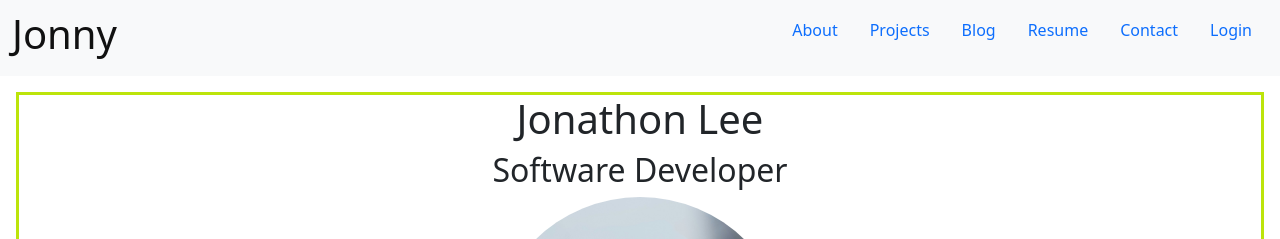
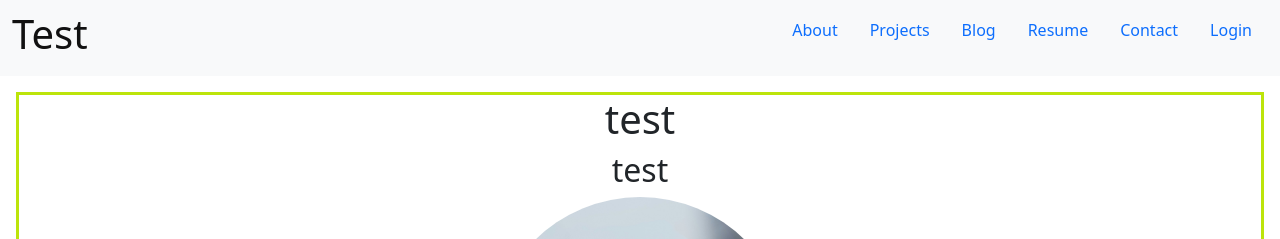
Before and after one commit to jonnyleealas/portfolio-site, a React (Create React App) app in the folder frontend/: page / in a window 1280 px wide. Shown: the top 239 px of the page. Built offline with nearby package versions, Linux system fonts and the light colour scheme.

Commit message:
remove titlte

```diff
--- a/frontend/src/components/header/Header.tsx
+++ b/frontend/src/components/header/Header.tsx
@@ -13,7 +13,7 @@ const Navbar: React.FC<NavbarProps> = ({ className }) => {
             <Container fluid className='my-nav-container'>
                 <Nav defaultActiveKey="/home" as="ul" className="d-flex justify-content-between w-100">
                     <Nav.Item as="li" className="me-auto">
-                        <h1>Jonny</h1>
+                        <h1>Test</h1>
                     </Nav.Item>
                     <Nav.Item as="li">
                         <Nav.Link href="/home">About</Nav.Link>
--- a/frontend/src/components/main/title/Title.tsx
+++ b/frontend/src/components/main/title/Title.tsx
@@ -3,8 +3,8 @@ import image from '../../../assets/image.jpg'
 const Title: React.FC = () => {
     return (
         <div className="title">
-            <h1>Jonathon Lee</h1>
-            <h2>Software Developer</h2>
+            <h1>test</h1>
+            <h2>test</h2>
             <img src={image} className='image' />
         </div>
     )
```
